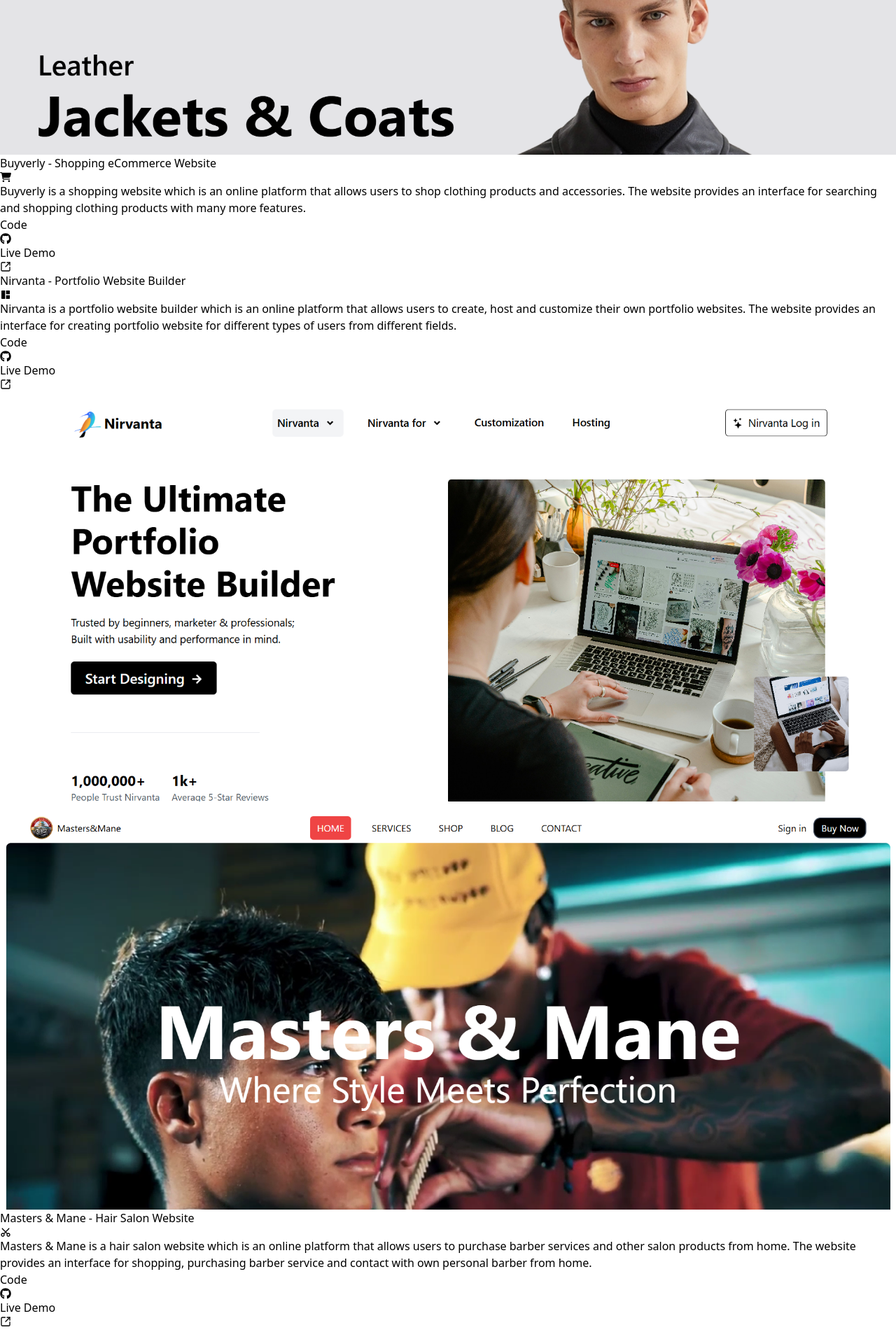
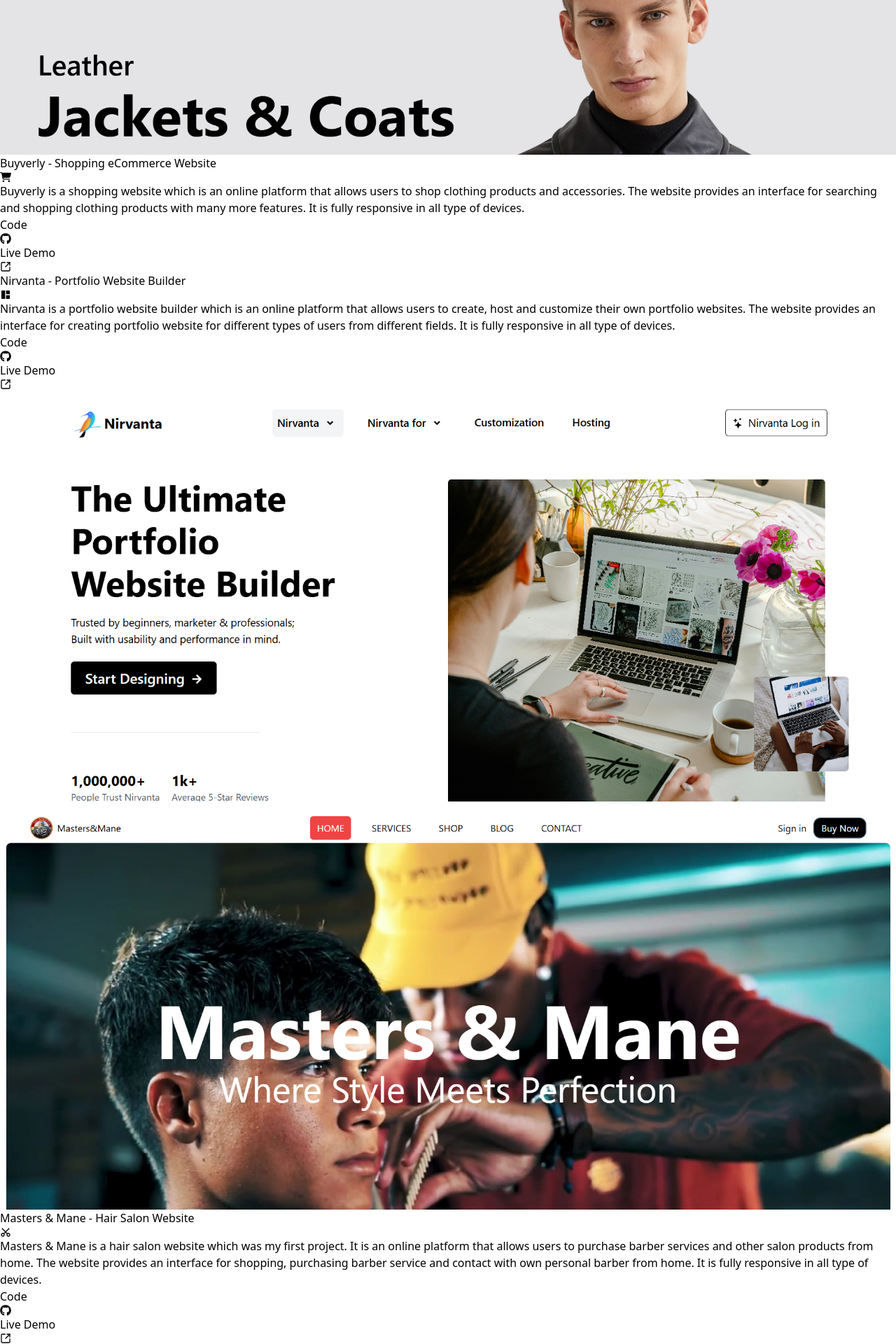
Before and after one commit to dikshitshrestha/Personal_Portfolio, a React (Vite) app: page /projects in a window 1280 px wide. Shown: the part 432-2352 px from the top of the page at 70% size. Before the commit the page ends 2328 px from the top, so only its background shows below. Built offline with nearby package versions, Linux system fonts and the light colour scheme.

Commit message:
made some changes in paragraphs of the projects

```diff
--- a/src/Components/Projects.jsx
+++ b/src/Components/Projects.jsx
@@ -35,7 +35,8 @@
             Buyverly is a shopping website which is an online platform that
             allows users to shop clothing products and accessories. The website
             provides an interface for searching and shopping clothing products
-            with many more features.
+            with many more features. It is fully responsive in all type of
+            devices.
           </p>
           <div className="flex justify-center gap-8 py-1 lg:py-4">
             <a
@@ -68,7 +69,8 @@
             Nirvanta is a portfolio website builder which is an online platform
             that allows users to create, host and customize their own portfolio
             websites. The website provides an interface for creating portfolio
-            website for different types of users from different fields.
+            website for different types of users from different fields. It is
+            fully responsive in all type of devices.
           </p>
           <div className="flex justify-center gap-8 py-1 lg:py-3">
             <a
@@ -112,11 +114,12 @@
             </span>
           </h1>
           <p className="py-4 text-justify">
-            Masters & Mane is a hair salon website which is an online platform
-            that allows users to purchase barber services and other salon
-            products from home. The website provides an interface for shopping,
-            purchasing barber service and contact with own personal barber from
-            home.
+            Masters & Mane is a hair salon website which was my first project.
+            It is an online platform that allows users to purchase barber
+            services and other salon products from home. The website provides an
+            interface for shopping, purchasing barber service and contact with
+            own personal barber from home. It is fully responsive in all type of
+            devices.
           </p>
           <div className="flex justify-center gap-8 py-1 lg:py-4">
             <a
```
